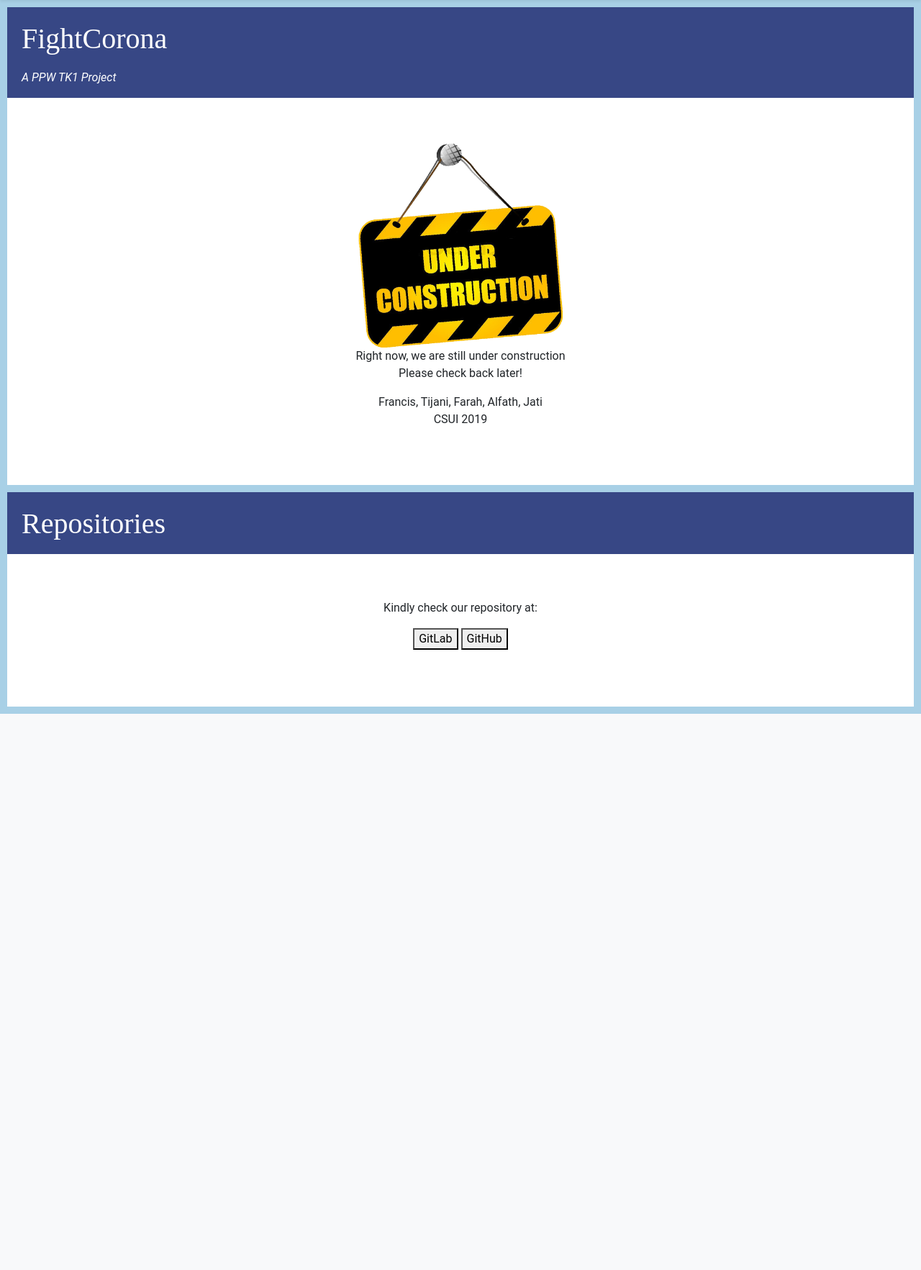
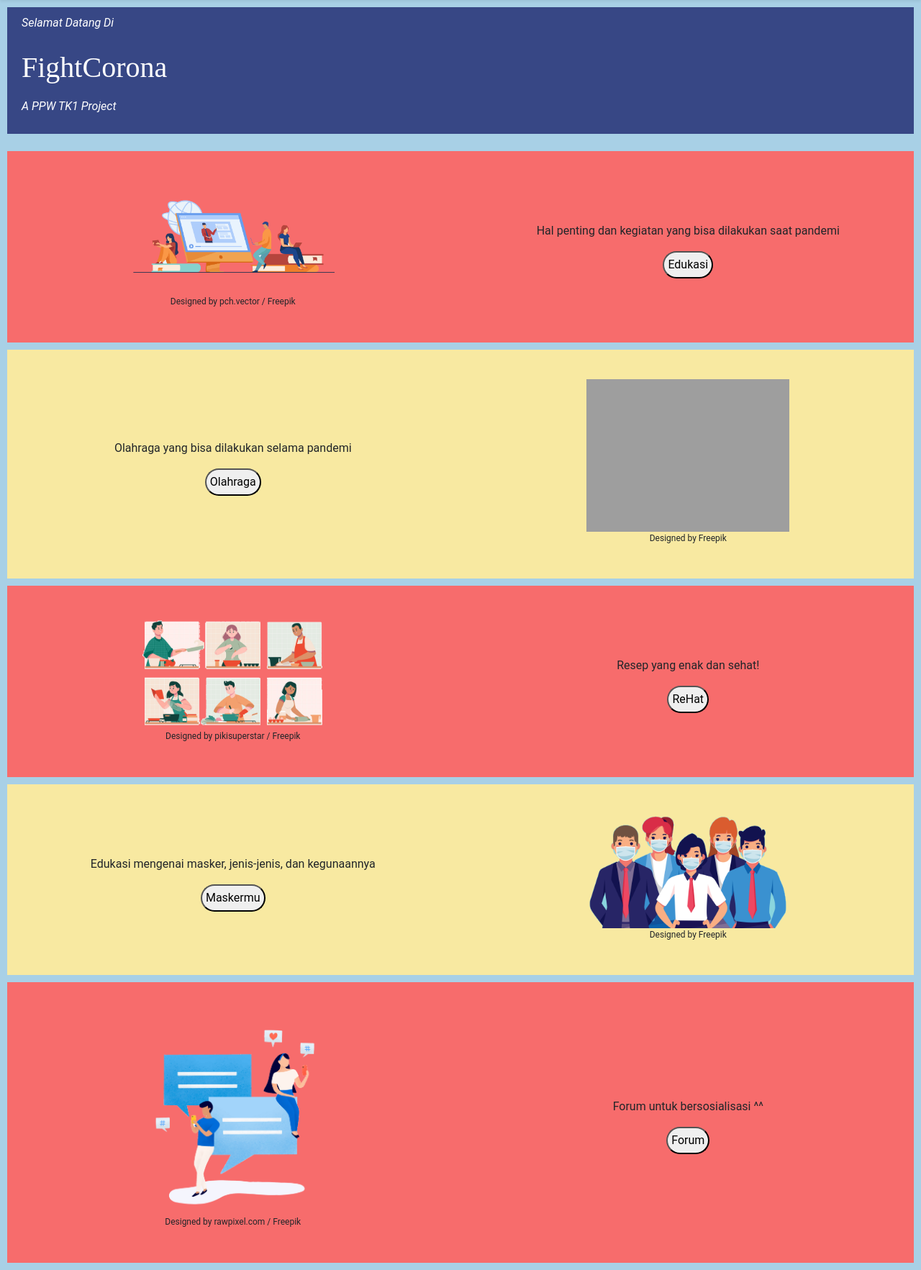
Before and after one commit to fwibisono87/fight-corona, a Django app: page / in a window 1280 px wide. Shown: the part 72-1837 px from the top of the page at 72% size. Before the commit the page ends 1064 px from the top, so only its background shows below. Run offline with Django 3.2, Linux system fonts and the light colour scheme; some libraries are stand-ins or nearby versions; grey boxes are pictures that could not be loaded.

Commit message:
added main page

```diff
--- a/FightCorona/urls.py
+++ b/FightCorona/urls.py
@@ -22,4 +22,8 @@ urlpatterns = [
     #    path('admin/', admin.site.urls),
     path('', views.landing_page),
     path('edukasi/', include('farah.urls'), name="farah"),
+    ##TODO buat path "olahraga"
+    ##TODO buat path "rehat"
+    ##TODO buat path "maskermu"
+    ##TODO buat path "forum"
 ]
--- a/static/francis/css/main.css
+++ b/static/francis/css/main.css
@@ -28,7 +28,6 @@ img.under_construction{
 }
 
 .content_box{
-    background-color: white;
     padding: 5%;
     list-style: "# ";
     margin-top: 10px;
@@ -51,3 +50,12 @@ img.under_construction{
     grid-template-columns: repeat(4, 1fr);
     grid-template-rows: repeat(2, 300px);
 }
+
+.menu_image{
+    width: 50%;
+}
+
+button{
+    border-radius: 25px;
+    padding: 5px;
+}
--- a/templates/global/home.html
+++ b/templates/global/home.html
@@ -13,25 +13,84 @@
 <br>
     <div class="grid-container">
         <div class="element">
+            <div class="highlight_box"><p>Selamat Datang Di</p></div>
             <div class="header_box"><h1>FightCorona</h1></div>
             <div class="highlight_box"><p>A PPW TK1 Project</p></div>
+        </div>
+    </div>
+    <br>
+    <div class="grid-container" style="background-color: #f76c6c" id="edukasi_menu">
+        <div class="element">
             <div class="content_box">
-                <img src="static/francis/img/under_construction.png" class="under_construction">
-                <p>Right now, we are still under construction <br> Please check back later!</p>
-                <p>Francis, Tijani, Farah, Alfath, Jati <br> CSUI 2019</p>
+                <img src="static/francis/img/education.png" class="menu_image">
+                <p style="font-size: 0.75em">Designed by pch.vector / Freepik</p>
+            </div>
+        </div>
+        <div class="element">
+            <div class="content_box">
+                <p>Hal penting dan kegiatan yang bisa dilakukan saat pandemi</p>
+                <a href="/edukasi"><button>Edukasi</button></a>
             </div>
         </div>
     </div>
-    <div class="grid-container">
+
+    <div class="grid-container" style="background-color: #f8e9a1" id="sport_menu">
         <div class="element">
-            <div class="header_box"><h1>Repositories</h1></div>
             <div class="content_box">
-                <p>Kindly check our repository at:</p>
-                <p>
-                    <a href="https://gitlab.com/fwibisono87/fight-corona"><button>GitLab</button></a>
-                    <a href="https://github.com/fwibisono87/fight-corona"><button>GitHub</button></a>
-                </p>
+                <p>Olahraga yang bisa dilakukan selama pandemi</p>
+                <a href="/olahraga"><button>Olahraga</button></a>
+            </div>
+        </div>
+        <div class="element">
+            <div class="content_box">
+                <img src="static/francis/img/sport.png" class="menu_image">
+                <p style="font-size: 0.75em">Designed by Freepik</p>
             </div>
         </div>
     </div>
+
+    <div class="grid-container" style="background-color: #f76c6c" id="rehat_menu">
+        <div class="element">
+            <div class="content_box">
+                <img src="static/francis/img/resep.png" class="menu_image">
+                <p style="font-size: 0.75em">Designed by pikisuperstar / Freepik</p>
+            </div>
+        </div>
+        <div class="element">
+            <div class="content_box">
+                <p>Resep yang enak dan sehat!</p>
+                <a href="/rehat"><button>ReHat</button></a>
+            </div>
+        </div>
+    </div>
+
+    <div class="grid-container" style="background-color: #f8e9a1" id="maskermu_menu">
+        <div class="element">
+            <div class="content_box">
+                <p>Edukasi mengenai masker, jenis-jenis, dan kegunaannya</p>
+                <a href="/maskermu"><button>Maskermu</button></a>
+            </div>
+        </div>
+        <div class="element">
+            <div class="content_box">
+                <img src="static/francis/img/masker.png" class="menu_image">
+                <p style="font-size: 0.75em">Designed by Freepik</p>
+            </div>
+        </div>
+    </div>
+    <div class="grid-container" style="background-color: #f76c6c" id="forum_menu">
+        <div class="element">
+            <div class="content_box">
+                <img src="static/francis/img/forum.png" class="menu_image">
+                <p style="font-size: 0.75em">Designed by rawpixel.com / Freepik</p>
+            </div>
+        </div>
+        <div class="element">
+            <div class="content_box">
+                <p>Forum untuk bersosialisasi ^^</p>
+                <a href="/edukasi"><button>Forum</button></a>
+            </div>
+        </div>
+    </div>
+
 {% endblock content %}
```
Also changed, not shown: static/francis/img/education.png (added), static/francis/img/forum.png (added), static/francis/img/masker.png (added), static/francis/img/resep.png (added), 1 other file.
